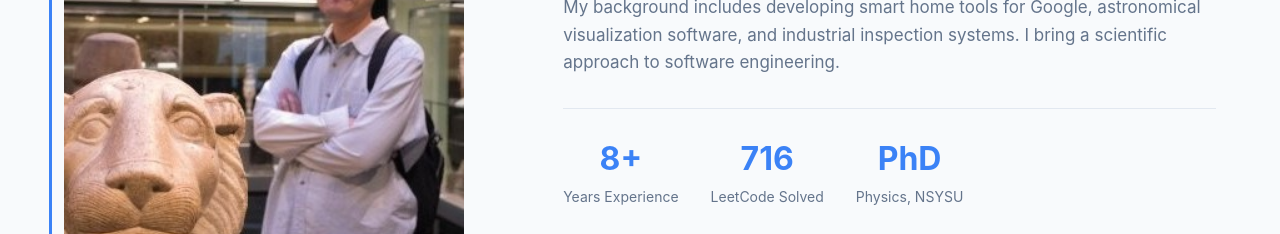
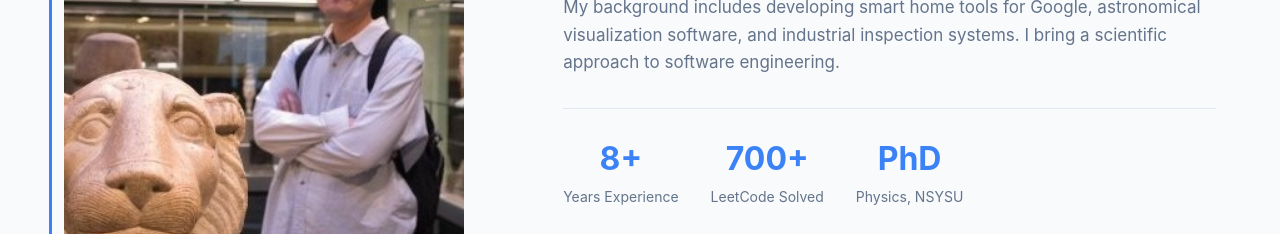
Before and after one commit to zarda/portfolio, a React (Vite) app: page / in a window 1280 px wide. Shown: the part 1180-1414 px from the top of the page. Built offline with nearby package versions, Linux system fonts and the light colour scheme.

Commit message:
chore: update LeetCode solved count and configure Firebase dev Firebase project for development

```diff
--- a/src/components/About.tsx
+++ b/src/components/About.tsx
@@ -64,7 +64,7 @@ function About() {
                   rel="noopener noreferrer"
                   className="about__stat-link"
                 >
-                  <span className="about__stat-number">716</span>
+                  <span className="about__stat-number">700+</span>
                   <span className="about__stat-label">LeetCode Solved</span>
                 </a>
               </div>
```
Also changed, not shown: 1 other file (tests, documents, lock files or other folders).
